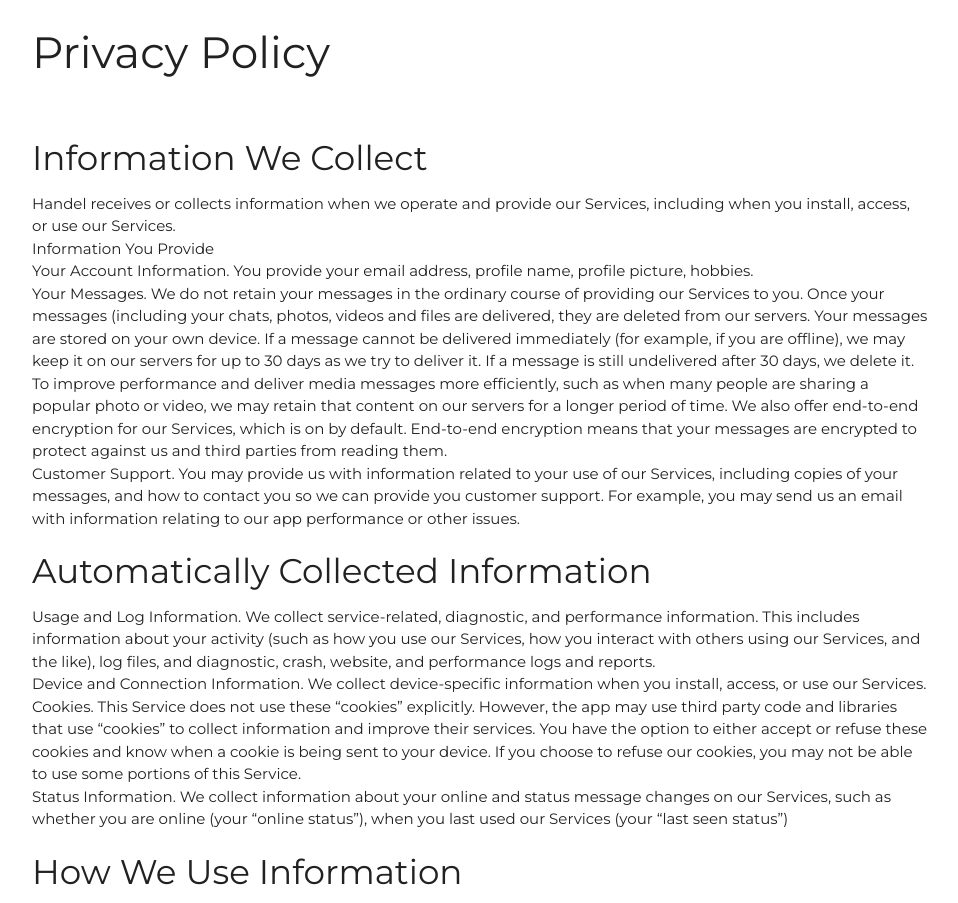
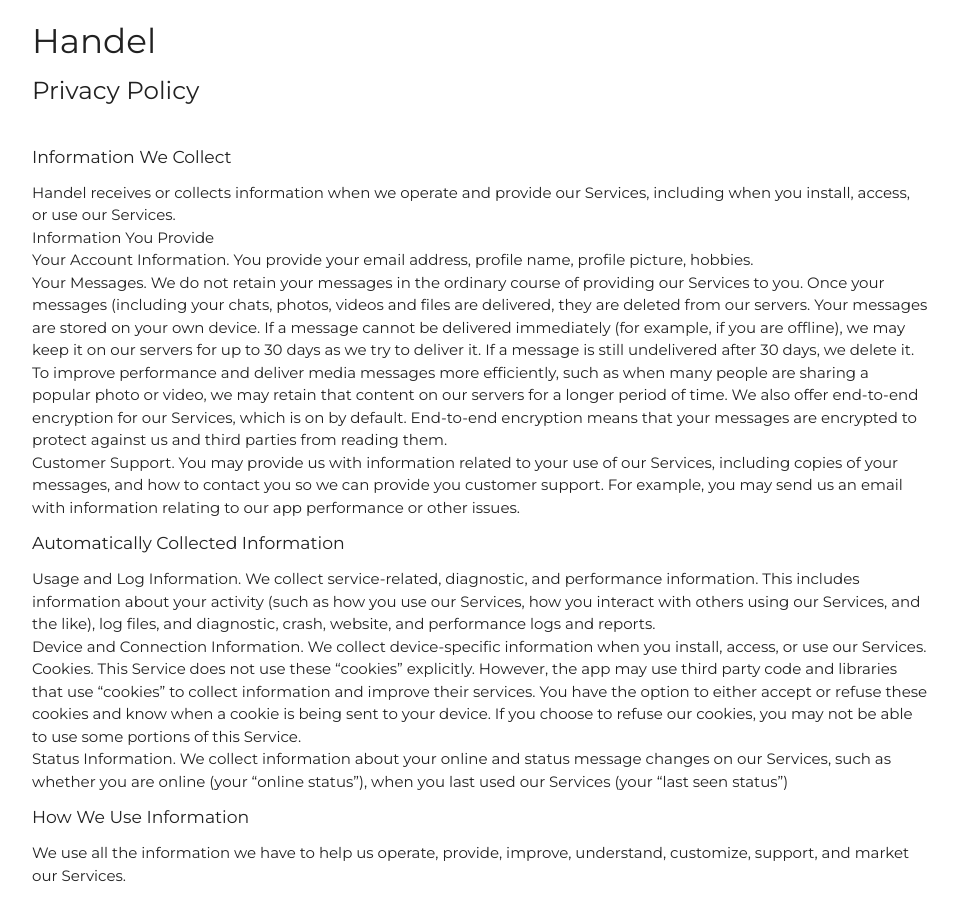
Before and after one commit to AppHandel/apphandel.github.io, a plain HTML site: page privacypolicy/index.html in a window 1280 px wide. Shown: the top 903 px of the page, without its empty margins (160-1118 px from the left). Drawn offline with nearby package versions, Linux system fonts and the light colour scheme.

Commit message:
Update index.html

```diff
--- a/privacypolicy/index.html
+++ b/privacypolicy/index.html
@@ -14,9 +14,10 @@
 
 <body>
   <div class="container">
-    <h3>Privacy Policy</h3>
+    <h4>Handel</h4>
+    <h5>Privacy Policy</h5>
     <br>
-    <h4>Information We Collect</h4>
+    <h6>Information We Collect</h6>
     <p>Handel receives or collects information when we operate and provide our Services, including when you install, access, or use our Services.
       <br>Information You Provide
       <br>Your Account Information. You provide your email address, profile name, profile picture, hobbies.
@@ -27,7 +28,7 @@
       <br>Customer Support. You may provide us with information related to your use of our Services, including copies of your messages, and how to contact you so we can provide you customer support. For example, you may send us an email with
       information relating to our app performance or other issues.
     </p>
-    <h4>Automatically Collected Information</h4>
+    <h6>Automatically Collected Information</h6>
     <p>Usage and Log Information. We collect service-related, diagnostic, and performance information. This includes information about your activity (such as how you use our Services, how you interact with others using our Services, and the like),
       log files, and diagnostic, crash, website, and performance logs and reports.
       <br>Device and Connection Information. We collect device-specific information when you install, access, or use our Services.
@@ -35,7 +36,7 @@
       these cookies and know when a cookie is being sent to your device. If you choose to refuse our cookies, you may not be able to use some portions of this Service.
       <br>Status Information. We collect information about your online and status message changes on our Services, such as whether you are online (your “online status”), when you last used our Services (your “last seen status”)
     </p>
-    <h4>How We Use Information</h4>
+    <h6>How We Use Information</h6>
     <p>We use all the information we have to help us operate, provide, improve, understand, customize, support, and market our Services.
       <br><br>Our Services. We operate and provide our Services, including providing customer support, and improving, fixing, and customizing our Services. We understand how people use our Services, and analyze and use the information we have to
       evaluate and improve our Services, research, develop, and test new services and features, and conduct troubleshooting activities. We also use your information to respond to you when you contact us.
```
